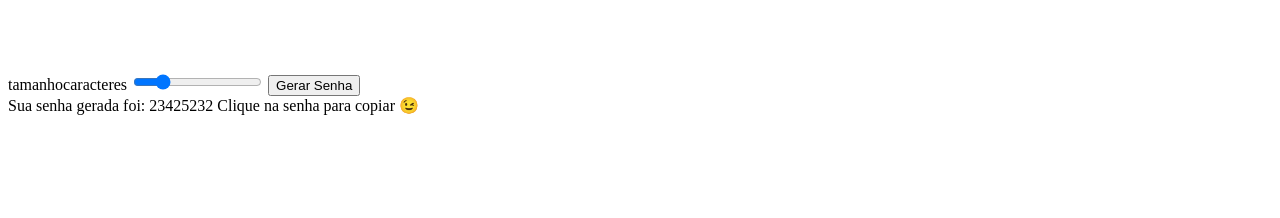
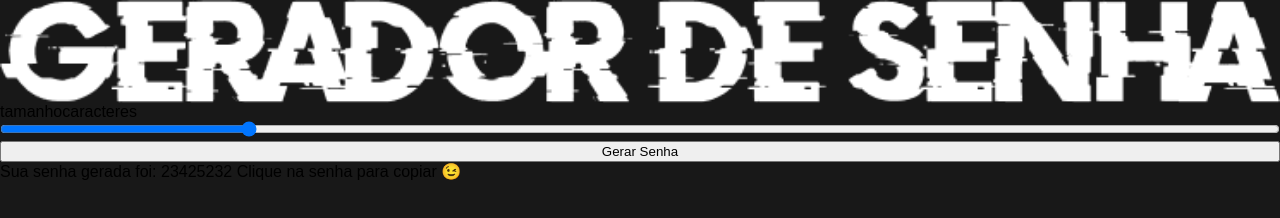
Before and after one commit to Cauasebastian/Gerador-de-senhas, a plain HTML site: page index.html in a window 1280 px wide. Drawn offline with Linux system fonts and the light colour scheme.

Commit message:
base do css

```diff
--- a/index.html
+++ b/index.html
@@ -5,7 +5,7 @@
     <meta name="viewport" content="width=device-width, initial-scale=1.0">
     <meta name="keywords" content="Gerador de Senhas,password generator">
     <title>Gerador de Senha</title>
-    <a href="style.css"></a>
+    <link rel="stylesheet" href="style.css">
 </head>
 <body>
     <img class="logo" src="/assets/logo.png" alt="Logo do Gerador de senhas">
--- a/style.css
+++ b/style.css
@@ -0,0 +1,15 @@
+*{
+    font-family: sans-serif;
+    width: 100%;
+    margin: 0 auto;
+    box-sizing: border-box;
+}
+body{
+    background-color: #181818;
+    width: 100%;
+    height: 100%;
+    display: flex;
+    justify-content: center;
+    align-items: center;
+    flex-direction: column;
+}
```
